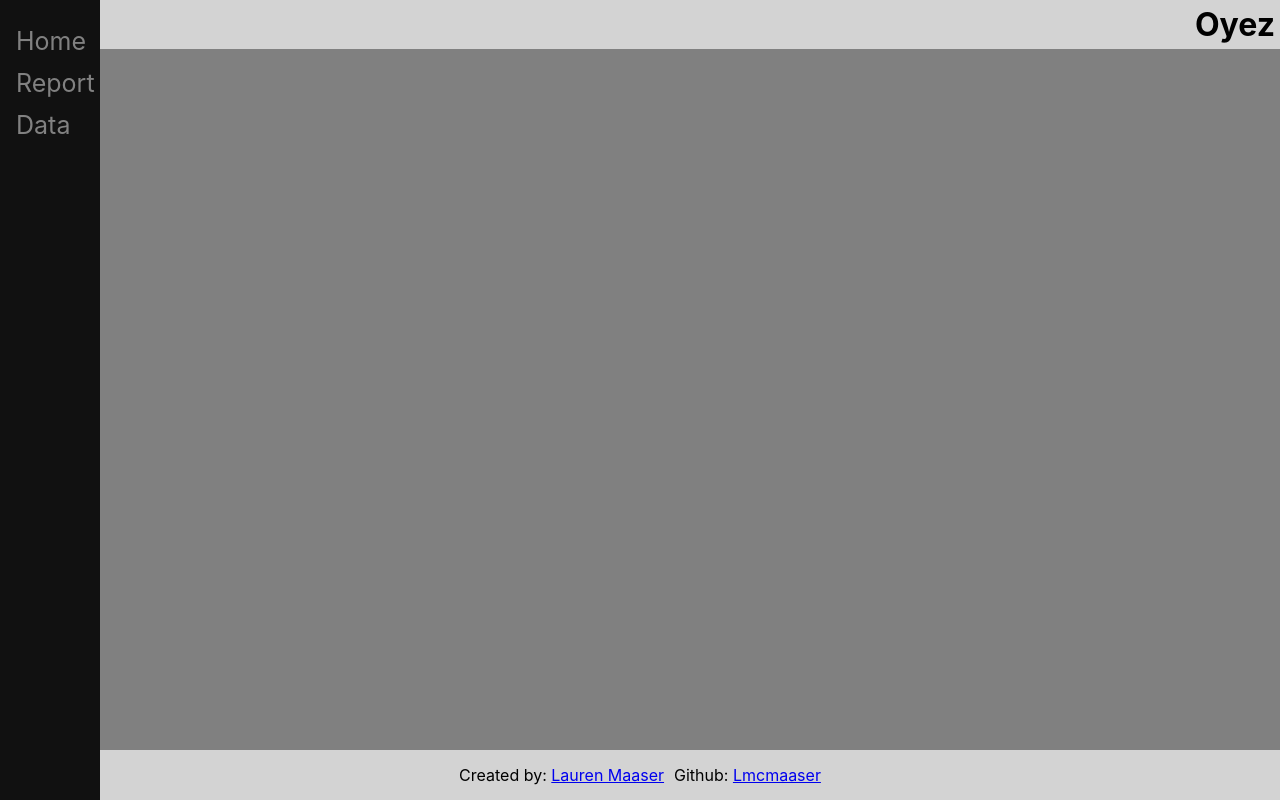
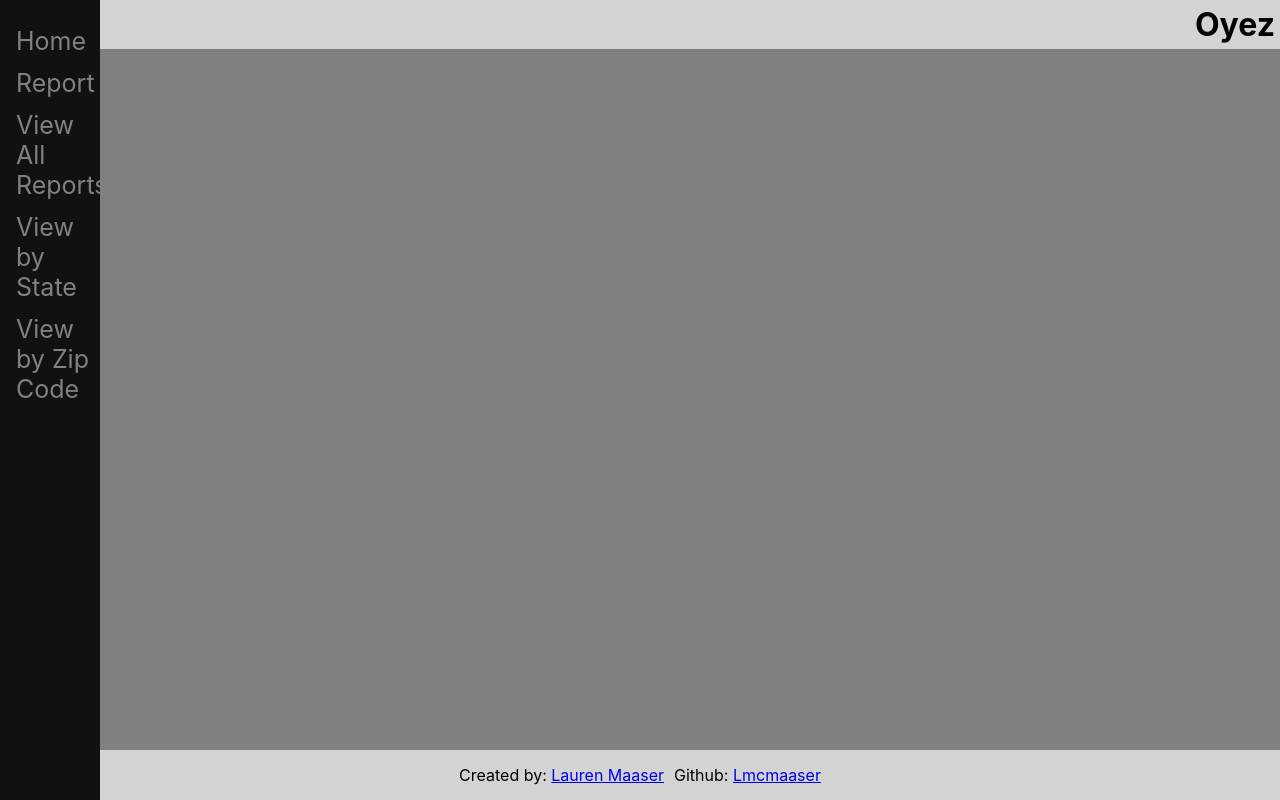
Before and after one commit to Lmcmaaser/oyez-app, a React (Create React App) app: page /state in a window 1280 px wide. Built offline with nearby package versions, Linux system fonts and the light colour scheme.

Commit message:
added display componenets

```diff
--- a/src/ApiContext.js
+++ b/src/ApiContext.js
@@ -4,7 +4,8 @@ const ApiContext = React.createContext({
   states: [],
   zip_codes: [],
   reports: [],
-  addReport: () => {}
+  addReport: () => {},
+  showData: () => {}
 });
 
 export default ApiContext;
--- a/src/App.js
+++ b/src/App.js
@@ -1,9 +1,11 @@
 import React, { Component } from 'react';
 import { Route } from 'react-router-dom';
 import Nav from './Nav/Nav';
-import Blurb from './Blurb/Blurb'
-import Data from './Data/Data'
-import Report from './Report/Report'
+import Blurb from './Blurb/Blurb';
+import ShowAll from './ShowAll/ShowAll';
+import ShowState from './ShowState/ShowState';
+import ShowZipCode from './ShowZipCode/ShowZipCode';
+import Report from './Report/Report';
 import Footer from './Footer/Footer';
 import ApiContext from './ApiContext'
 import './App.css';
@@ -31,6 +33,7 @@ export default class App extends Component {
       reports: this.state.reports.concat(report)
     })
   }
+
   render () {
     const contextValue = {
       us_states: this.state.us_states,
@@ -50,7 +53,9 @@ export default class App extends Component {
             <main className="main_content" role="main">
               <Route exact path='/' component={Blurb}/>
               <Route path='/report' component={Report} />
-              <Route path='/data' component={Data} />
+              <Route path='/all' component={ShowAll} />
+              <Route path='/state' component={ShowState} />
+              <Route path='/zipcode' component={ShowZipCode} />
             </main>
           </ApiContext.Provider>
           <footer>
--- a/src/Nav/Nav.js
+++ b/src/Nav/Nav.js
@@ -13,8 +13,14 @@ export default class Nav extends React.Component {
         <Link to='/report'>
           Report
         </Link>
-        <Link to='/data'>
-          Data
+        <Link to='/all'>
+          View All Reports
+        </Link>
+        <Link to='/state'>
+          View by State
+        </Link>
+        <Link to='/zipcode'>
+          View by Zip Code
         </Link>
       </Content>
     )
--- a/src/Report/Report.js
+++ b/src/Report/Report.js
@@ -105,7 +105,7 @@ export default class Report extends React.Component {
                   {this.state.zip_code.touched && (
                     <ValidationError message={zipCodeError} id="zip_code_error" />
                   )}
-              <label classNameName="raido_label" htmlFor="diagnosis_type">
+              <label className="raido_label" htmlFor="diagnosis_type">
                 How were you diagnosed?
               </label>
                 <label htmlFor="container">
@@ -117,7 +117,7 @@ export default class Report extends React.Component {
                     aria-label="select test diagnosis type"
                     onChange={event => this.updateDiagnosisType(event.target.value)}
                   />
-                  <span classNameName="checkmark"></span>
+                  <span className="checkmark"></span>
                  Tested positive</label>
                 <label htmlFor="container">
                   <input
@@ -128,7 +128,7 @@ export default class Report extends React.Component {
                     aria-label="select doctor diagnosis type"
                     onChange={event => this.updateDiagnosisType(event.target.value)}
                   />
-                  <span classNameName="checkmark"></span>
+                  <span className="checkmark"></span>
                 A doctor's professional assessment of my symptoms (diagnosis made without a test)</label>
                 <label htmlFor="container">
                   <input
@@ -139,7 +139,7 @@ export default class Report extends React.Component {
                     aria-label="select self diagnosis type"
                     onChange={event => this.updateDiagnosisType(event.target.value)}
                   />
-                  <span classNameName="checkmark"></span>
+                  <span className="checkmark"></span>
                 I self-diagnosed based on my symptoms</label>
                 <div>If you were tested and diagnosed by your doctor, select the tested option.</div>
               <label>When were you diagnosed? </label>
@@ -166,7 +166,7 @@ export default class Report extends React.Component {
                 />
               <button
                 type="submit"
-                classNameName="submit-button"
+                className="submit-button"
                 aria-label="submit-button"
                 // disabled={
                 // this.validateName() ||
--- a/src/Data/Data.js
+++ b/src/ShowAll/ShowAll.js
@@ -1,7 +1,6 @@
 import React from 'react';
-import './Data.css'
 
-export default class Data extends React.Component {
+export default class ShowAll extends React.Component {
   render() {
     return (
       <div></div>
--- /dev/null
+++ b/src/ShowState/ShowState.js
@@ -0,0 +1,9 @@
+import React from 'react';
+
+export default class ShowState extends React.Component {
+  render() {
+    return (
+      <div></div>
+    )
+  }
+}
--- /dev/null
+++ b/src/ShowZipCode/ShowZipCode.js
@@ -0,0 +1,9 @@
+import React from 'react';
+
+export default class ShowZipCode extends React.Component {
+  render() {
+    return (
+      <div></div>
+    )
+  }
+}
```
Also changed, not shown: src/ShowAll/ShowAll.css (added), src/ShowState/ShowState.css (added), src/ShowZipCode/ShowZipCode.css (added).
